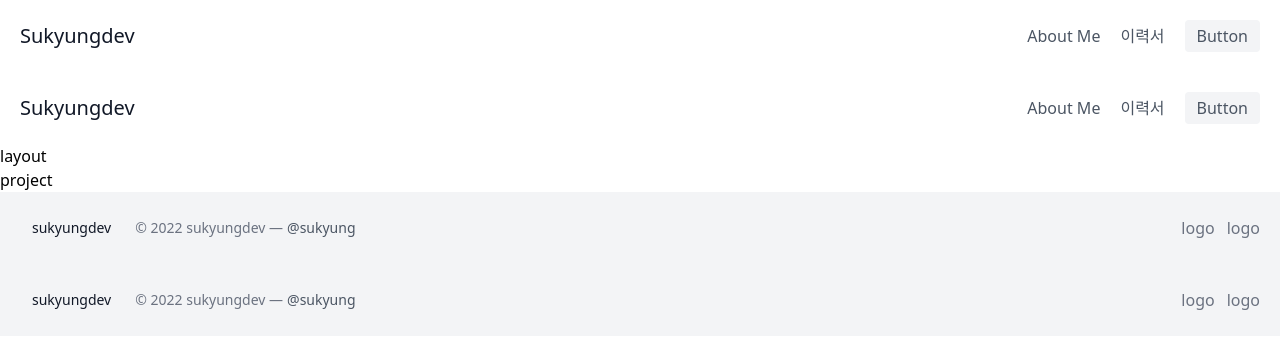
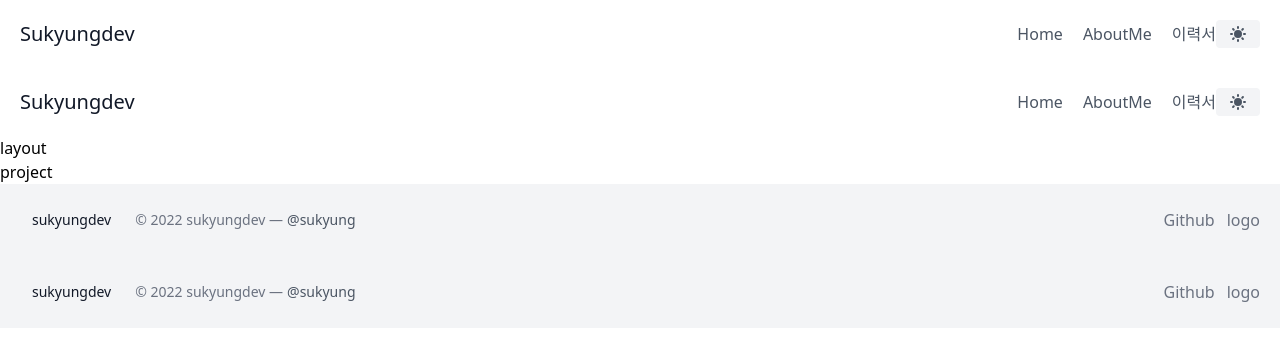
Before and after one commit to sukyungdev/portfolio, a Next.js app: page /project in a window 1280 px wide. Shown: the top 348 px of the page. Built offline with nearby package versions, Linux system fonts and the light colour scheme.

Commit message:
Feat : Dark Mode

```diff
--- /dev/null
+++ b/components/DarkModeButton.tsx
@@ -0,0 +1,35 @@
+import { useTheme } from 'next-themes';
+
+export default function DarkModeButton() {
+  const { theme, setTheme } = useTheme();
+  return (
+    <>
+      <button
+        className="inline-flex items-center bg-gray-100 dark:bg-gray-700 border-0 py-1 px-3 focus:outline-none rounded text-base mt-0 hover:text-blue-500 dark:hover:text-yellow-300 dark:text-gray-300"
+        type="button"
+        onClick={() => setTheme(theme === 'dark' ? 'light' : 'dark')}
+      >
+        <svg
+          className="visible dark:invisible dark:h-0 dark:w-0 w-5 h-5"
+          fill="currentColor"
+          viewBox="0 0 20 20"
+          xmlns="http://www.w3.org/2000/svg"
+        >
+          <path
+            fillRule="evenodd"
+            d="M10 2a1 1 0 011 1v1a1 1 0 11-2 0V3a1 1 0 011-1zm4 8a4 4 0 11-8 0 4 4 0 018 0zm-.464 4.95l.707.707a1 1 0 001.414-1.414l-.707-.707a1 1 0 00-1.414 1.414zm2.12-10.607a1 1 0 010 1.414l-.706.707a1 1 0 11-1.414-1.414l.707-.707a1 1 0 011.414 0zM17 11a1 1 0 100-2h-1a1 1 0 100 2h1zm-7 4a1 1 0 011 1v1a1 1 0 11-2 0v-1a1 1 0 011-1zM5.05 6.464A1 1 0 106.465 5.05l-.708-.707a1 1 0 00-1.414 1.414l.707.707zm1.414 8.486l-.707.707a1 1 0 01-1.414-1.414l.707-.707a1 1 0 011.414 1.414zM4 11a1 1 0 100-2H3a1 1 0 000 2h1z"
+            clipRule="evenodd"
+          ></path>
+        </svg>
+        <svg
+          className="hidden dark:block w-5 h-5"
+          fill="currentColor"
+          viewBox="0 0 20 20"
+          xmlns="http://www.w3.org/2000/svg"
+        >
+          <path d="M17.293 13.293A8 8 0 016.707 2.707a8.001 8.001 0 1010.586 10.586z"></path>
+        </svg>
+      </button>
+    </>
+  );
+}
--- a/components/Footer.tsx
+++ b/components/Footer.tsx
@@ -1,12 +1,18 @@
+import Link from 'next/link';
+
 export default function Footer() {
   return (
     <>
       <footer className="text-gray-600 body-font">
         <div className="bg-gray-100">
           <div className="container px-5 py-6 mx-auto flex items-center sm:flex-row flex-col">
-            <a className="flex title-font font-medium items-center md:justify-start justify-center text-gray-900">
+            <Link
+              href="/"
+              className="flex title-font font-medium items-center md:justify-start justify-center text-gray-900"
+            >
               <span className="ml-3 text-sm">sukyungdev</span>
-            </a>
+            </Link>
+            <a></a>
             <p className="text-sm text-gray-500 sm:ml-6 sm:mt-0 mt-4">
               © 2022 sukyungdev —
               <a
@@ -19,8 +25,12 @@ export default function Footer() {
               </a>
             </p>
             <span className="inline-flex sm:ml-auto sm:mt-0 mt-4 justify-center sm:justify-start">
-              <a className="text-gray-500">logo</a>
-              <a className="ml-3 text-gray-500">logo</a>
+              <Link href="/" className="text-gray-500">
+                Github
+              </Link>
+              <Link href="/" className="ml-3 text-gray-500">
+                logo
+              </Link>
             </span>
           </div>
         </div>
--- a/components/Header.tsx
+++ b/components/Header.tsx
@@ -1,18 +1,28 @@
+import Link from 'next/link';
+import DarkModeButton from './DarkModeButton';
+
 export default function Header() {
   return (
     <div>
       <header className="text-gray-600 body-font">
         <div className="container mx-auto p-5 flex flex-row items-center">
-          <a className="flex flex-1 font-medium items-center text-gray-900 mb-0 cursor-pointer">
-            <span className="text-lg sm:text-xl">Sukyungdev</span>
-          </a>
+          <div className="flex flex-grow">
+            <Link href={'/'} className="font-medium text-gray-900 mb-0 text-lg sm:text-xl">
+              Sukyungdev
+            </Link>
+          </div>
           <nav className="md:ml-auto flex items-center text-sm sm:text-base justify-center ">
-            <a className="mr-5 hover:text-gray-900 cursor-pointer">About Me</a>
-            <a className="mr-5 hover:text-gray-900 cursor-pointer">이력서</a>
+            <Link href="/" className="mr-5 hover:text-gray-900">
+              Home
+            </Link>
+            <Link href="/aboutMe" className="mr-5 hover:text-gray-900">
+              AboutMe
+            </Link>
+            <Link href="/" className='className="mr-5 hover:text-gray-900"'>
+              이력서
+            </Link>
           </nav>
-          <button className="inline-flex items-center bg-gray-100 border-0 py-1 px-3 focus:outline-none hover:bg-gray-200 rounded text-base mt-0">
-            Button
-          </button>
+          <DarkModeButton />
         </div>
       </header>
     </div>
--- a/package.json
+++ b/package.json
@@ -16,6 +16,7 @@
     "eslint": "8.28.0",
     "eslint-config-next": "13.0.5",
     "next": "13.0.5",
+    "next-themes": "^0.2.1",
     "postcss": "^8.4.19",
     "react": "18.2.0",
     "react-dom": "18.2.0",
--- a/pages/_app.tsx
+++ b/pages/_app.tsx
@@ -2,13 +2,14 @@ import '../styles/globals.css';
 import type { AppProps } from 'next/app';
 import Header from '../components/Header';
 import Footer from '../components/Footer';
+import { ThemeProvider } from 'next-themes';
 
 export default function App({ Component, pageProps }: AppProps) {
   return (
-    <div>
+    <ThemeProvider attribute="class">
       <Header />
       <Component {...pageProps} />
       <Footer />
-    </div>
+    </ThemeProvider>
   );
 }
--- a/pages/about-me.tsx
+++ /dev/null
@@ -1,3 +0,0 @@
-export default function AboutMe() {
-  return <div>about me</div>;
-}
--- /dev/null
+++ b/pages/aboutMe.tsx
@@ -0,0 +1,14 @@
+import Head from 'next/head';
+
+export default function AboutMe() {
+  return (
+    <>
+      <Head>
+        <title>Sukyungdev</title>
+        <meta name="description" content="Generated by create next app" />
+        <link rel="icon" href="/favicon.ico" />
+      </Head>
+      about me
+    </>
+  );
+}
```
Also changed, not shown: 1 other file (tests, documents, lock files or other folders).
